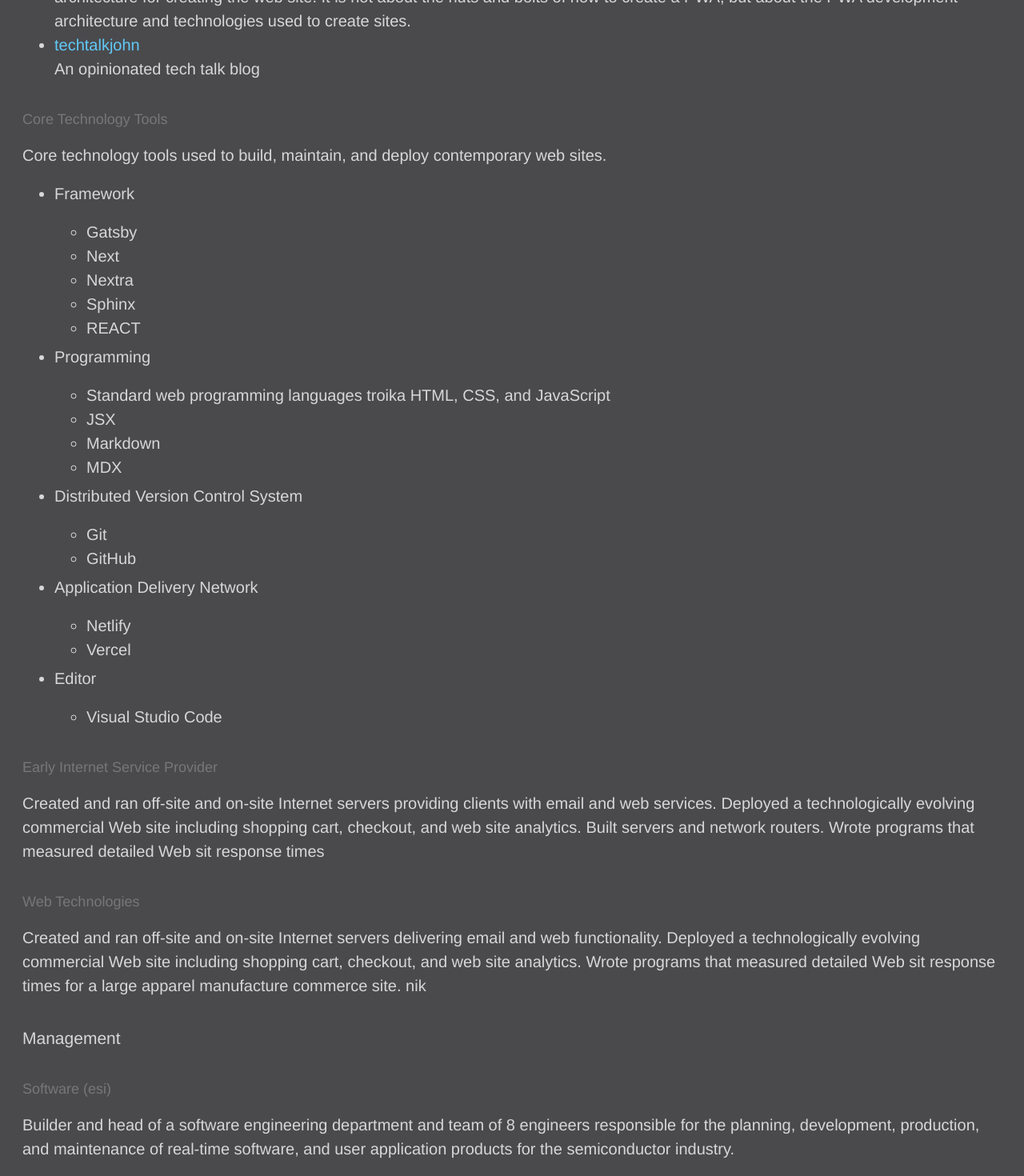
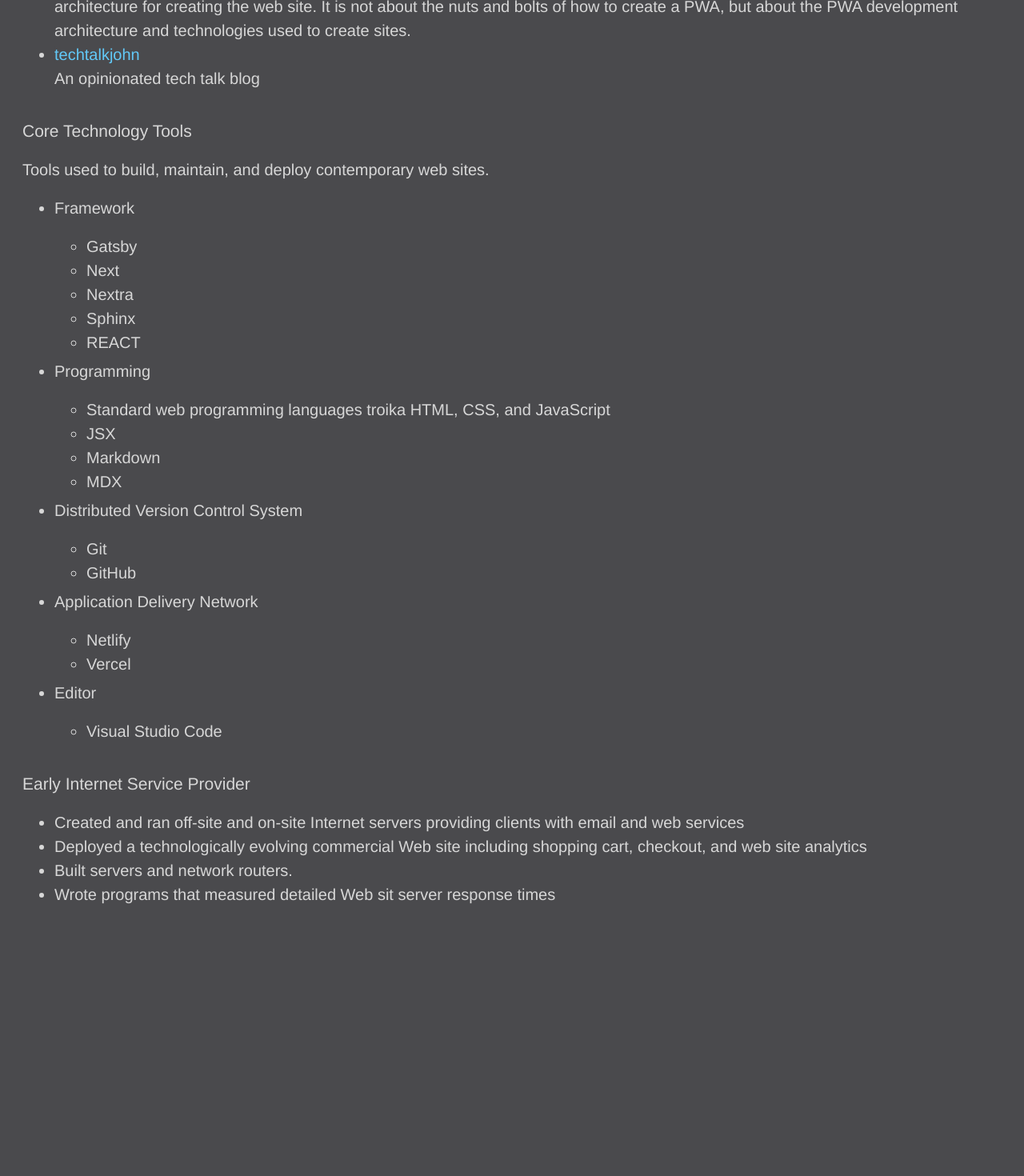
Before and after one commit to JohnTelford/nextjsTEST1, a Next.js app: page /about/webResume in a window 1280 px wide. Shown: the part 1080-2550 px from the top of the page at 80% size. After the commit the page ends 2259 px from the top, so only its background shows below. Built offline with nearby package versions, Linux system fonts and the light colour scheme.

Commit message:
company
Signed-off-by: John <john@johntelford.com>

```diff
--- a/Components/PageTitle.mdx
+++ b/Components/PageTitle.mdx
@@ -1,4 +1,4 @@
 # Web Technology
 
 #### [Home](/)
-[Create](/) | [Update](/) | [Maintain](/) | [Deploy](/) | [Company](/)
+[Create](/) | [Update](/) | [Maintain](/) | [Deploy](/) | [Company](/Company)
--- a/Components/nextjsTEST.css
+++ b/Components/nextjsTEST.css
@@ -51,9 +51,10 @@
 }
 
 h4 {
-  color: #777;
+  color: rgb(255, 255, 255);
   font-size: 18px;
   line-height: 24px;
+  font-style: italic;
 }
 
 h5, h6 {
--- a/pages/about/webResume.mdx
+++ b/pages/about/webResume.mdx
@@ -5,14 +5,17 @@
 
 ## Web Technology Key Accomplishments
 
-#### Web
+### Web
+
 An Early Internet Service Provider:
+
 - Created and ran off-site and on-site Internet servers delivering email and web functionality.
 - Deployed evolving commercial Web site services including shopping cart, checkout, and web site analytics. isp
 
 Wrote programs that measured detailed Web sit response times for a large manufacturing commerce site. nik
 
-#### Web Sites
+### Web Sites
+
 Latest of many since the early days of the Internet
 
 - **[johntelford](http://johntelford.com)**
@@ -26,8 +29,9 @@
 - **[techtalkjohn](https://techtalkjohn.com)**
 	An opinionated tech talk blog
 
-#### Core Technology Tools
-Core technology tools used to build, maintain, and deploy contemporary web sites.
+### Core Technology Tools
+
+Tools used to build, maintain, and deploy contemporary web sites.
 
 - Framework
 	- Gatsby
@@ -53,35 +57,9 @@
 - Editor
 	- Visual Studio Code
 
-#### Early Internet Service Provider
-Created and ran off-site and on-site Internet servers providing clients with email and web services. Deployed a technologically evolving commercial Web site including shopping cart, checkout, and web site analytics. Built servers and network routers. Wrote programs that measured detailed Web sit response times
+### Early Internet Service Provider
 
-#### Web Technologies
-Created and ran off-site and on-site Internet servers delivering email and web functionality. Deployed a technologically evolving commercial Web site including shopping cart, checkout, and web site analytics. Wrote programs that measured detailed Web sit response times for a large apparel manufacture commerce site. nik
-
-
-### Management
-#### Software (esi)
-Builder and head of a software engineering department and  team of 8 engineers responsible for the planning, development, production, and maintenance of real-time software, and user application products for the semiconductor industry.
-
-#### Infrastructure (ftl)
-Designer and project manager of a large-scale 24 x 7 x 365 three-tier infrastructure, and deployment of remote servers and workstations, for a large transportation manufacture. The work took 3 years and a team of 7 engineers.
-
-#### Makeover (cad)
-Architect and manager of a production IT infrastructure makeover for a consumer products company, utilizing contemporary database, hardware, networking, security, software, virtual server, and web technologies. The effort took a team of 5 IT administrators 3 years to accomplish.
-
-#### Integration (seq)
-Recruited and managed a product integration and evaluation team of a 5 engineers  team responsible for testing, configuration management, and packaging, of commercial UNIX derivative operating systems for multiprocessing computer products.
-
-#### Operations (ser)
-Assembled and led computer resource teams from 2 to 10 members, for clients and employers.
-
-### Development
-#### Infrastructure (rbl)
-Developed with the client a resilient IT infrastructure for a large forest products campus, including network routers, switches, WANs connecting satellite business operations, and physical and virtual servers for application deployment. The continuing success of this evolving infrastructure is due to designing it for change and implementing proactive monitoring throughout.
-
-#### Hardware (esi)
-Engineered an environmental monitoring system, including the hardware, embedded operating system, application, development system, and a Forth-like procedural, stack-based, programming language.
-
-#### Programming
-Wrote numerous programs and utilities using various compiled and scripting languages, including high-energy physics data reduction programs, error correcting download system, transforming DocBook XML source into HTML, PDF, and PostScript documents, and engineering, financial, and graphic applications.
+- Created and ran off-site and on-site Internet servers providing clients with email and web services
+- Deployed a technologically evolving commercial Web site including shopping cart, checkout, and web site analytics
+- Built servers and network routers.
+- Wrote programs that measured detailed Web sit server response times
--- a/pages/company.mdx
+++ b/pages/company.mdx
@@ -2,4 +2,6 @@
 
 <PageTitle />
 
-## JohnTelford.com LLC
+## Company
+
+[About](/about/about) | [Contact](/about/contact) | [Web Resume](/about/webResume) | [Resume](/about/resume)
```
Also changed, not shown: pages/about/about.mdx (+4 -3 lines), pages/about/resume.mdx (+4 -4 lines), pages/index.mdx (+0 -9 lines).
